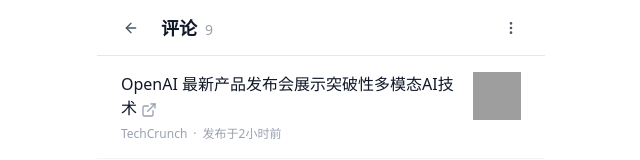
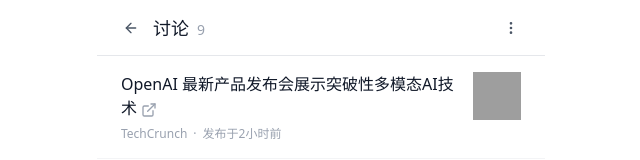
Before and after one commit to huangchenwei1/Puzle-Read, a React (Vite) app: page /article/1 in a window 1280 px wide. Shown: the top 160 px of the page, without its empty margins (319-959 px from the left). Built offline with nearby package versions, Linux system fonts and the light colour scheme; grey boxes are pictures that could not be loaded.

Commit message:
Update UI spacing and labels in article pages
Adjusted gap in ArticleDetail header and changed the label from '评论' to '讨论'. Modified ArticleList group title margin from 'mb-3' to 'mt-2' for improved visual consistency.

```diff
--- a/src/pages/ArticleDetail.tsx
+++ b/src/pages/ArticleDetail.tsx
@@ -277,7 +277,7 @@
         {/* 顶部导航 */}
         <header className="sticky top-0 z-10 bg-white border-b border-gray-200 px-4 h-14">
           <div className="h-full flex items-center justify-between">
-            <div className="flex items-center gap-3">
+            <div className="flex items-center gap-1">
               <Button
                 variant="ghost"
                 size="icon"
@@ -286,8 +286,8 @@
               >
                 <ArrowLeft className="h-5 w-5" />
               </Button>
-              <h3 className="text-lg font-semibold text-gray-900">
-                评论
+              <h3 className="text-lg text-gray-900">
+                讨论
                 {comments.length > 0 && (
                   <span className="ml-2 text-gray-400 text-sm font-normal">
                     {countTotalComments(comments)}
--- a/src/pages/ArticleList.tsx
+++ b/src/pages/ArticleList.tsx
@@ -344,7 +344,7 @@
             {sortedGroups.map((groupName, groupIndex) => (
               <div key={groupName}>
                 {/* 时间分组标题 */}
-                <h2 className="text-sm text-gray-500 mb-3 px-2">{groupName}</h2>
+                <h2 className="text-sm text-gray-500 mt-2 px-2">{groupName}</h2>
 
                 {/* 该分组的文章列表 */}
                 <div>
```
